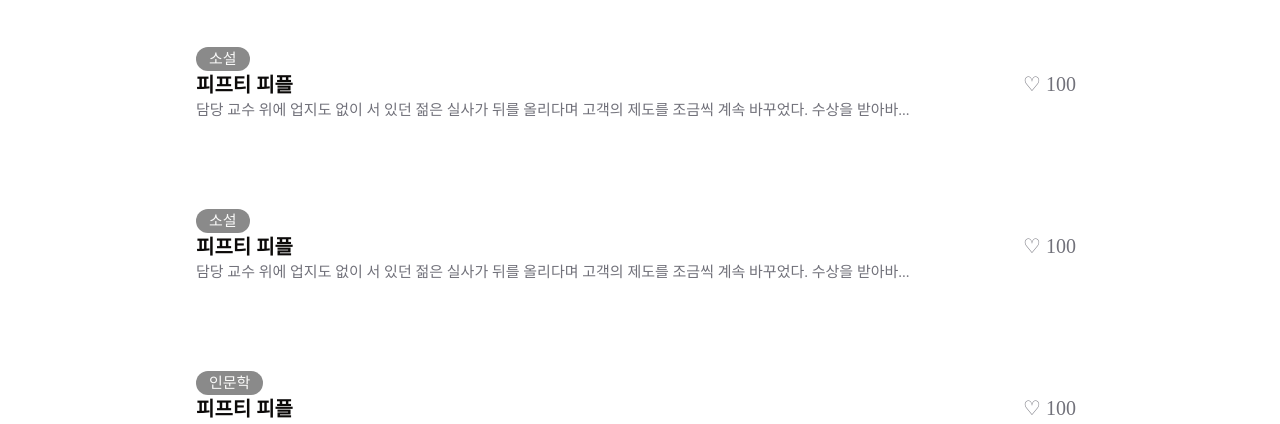
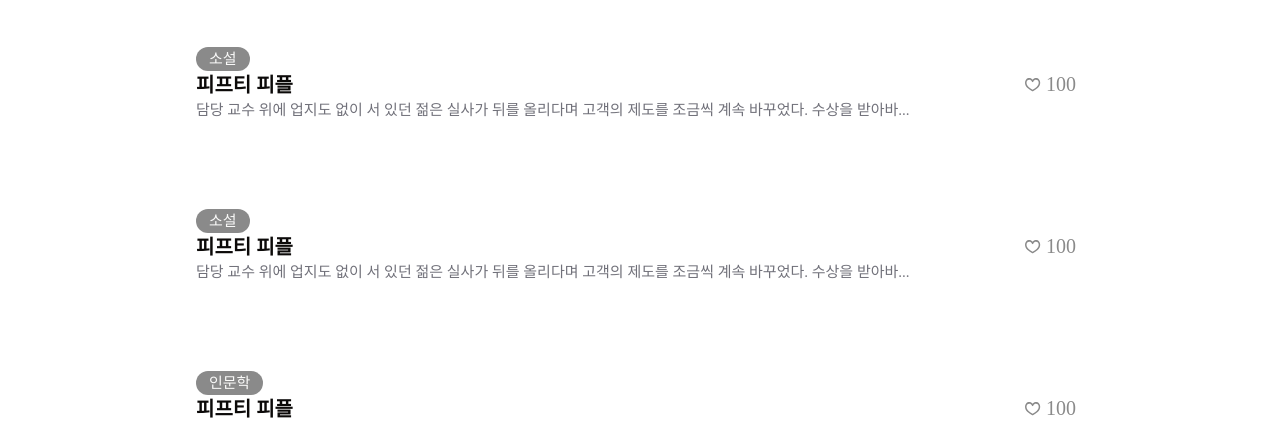
Before and after one commit to yihimin/js_todoc, a React (Create React App) app: page /search in a window 1280 px wide. Shown: the part 372-796 px from the top of the page. Built offline with nearby package versions, Linux system fonts and the light colour scheme; a web font is replaced by a local one.

Commit message:
fix : SearchPage 하트 기능 수정

```diff
--- a/src/pages/MainPage.jsx
+++ b/src/pages/MainPage.jsx
@@ -138,7 +138,7 @@ const MainPage = () => {
         const currentLikes = [...currentLike];
         currentLikes[index] = !currentLikes[index];
         setCurrentLike(currentLikes);
-    }; //하트 개수 쌓이는 api 보내기
+    }; //하트 개수 처리하는 api 보내기
 
     const prevButtonDisabled = currentPage === 1;
     const nextButtonDisabled = currentPage === totalPages;
@@ -173,6 +173,7 @@ const MainPage = () => {
                                             className="mr-[1px] mt-[5px]"
                                             key={index}
                                             onClick={() => handleLike(index)}
+                                            style={{ cursor: 'pointer' }}
                                         />
                                         <div className="">{currentLike[index] ? article.likes+1 : article.likes}</div>
                                     </div>
--- a/src/pages/SearchPage.jsx
+++ b/src/pages/SearchPage.jsx
@@ -3,6 +3,8 @@ import SearchNav from '../components/SearchNav';
 import SearchIcon from "../assets/search_icon2.svg";
 import DownIcon from "../assets/down_icon.svg";
 import UpIcon from "../assets/up_icon.svg";
+import LikeIcon from "../assets/like_icon.svg";
+import LikeIconFull from "../assets/like_icon_full.svg";
 
 const SearchPage = () => {
     const [isDownClicked, setIsDownClicked] = useState(false);
@@ -88,6 +90,14 @@ const SearchPage = () => {
         categoryName: categoryMap[menuItem.categoryId]||null
     }));
 
+    const [currentLike, setCurrentLike] = useState(articles.map(() => false));
+
+    const handleLike = (index) => {
+        const currentLikes = [...currentLike];
+        currentLikes[index] = !currentLikes[index];
+        setCurrentLike(currentLikes);
+    }; //하트 개수 처리하는 api 보내기
+
     return (
         <div>
             <SearchNav/>
@@ -130,7 +140,7 @@ const SearchPage = () => {
                 </div>
             </div>
             <div className="mt-[86px] flex flex-col justify-center items-center">
-                {mergedMenu.map((article) => (
+                {mergedMenu.map((article, index) => (
                     <div className="w-[984px] h-[132px] mb-[30px] relative"
                              key={article.id}>
                             <div className="h-full pl-12 flex flex-col items-start justify-center">
@@ -146,12 +156,21 @@ const SearchPage = () => {
                                 </div>
                                 </div>
                                 <div
-                                    className="absolute right-14 top-1/2 transform -translate-y-1/2 text-right text-zinc-500 text-xl font-medium">♡ {article.likes}
+                                    className="flex flex-row absolute right-14 top-1/2 transform -translate-y-1/2 text-right text-zinc-500 text-xl font-medium">
+                                    <img
+                                        src={currentLike[index] ? LikeIconFull : LikeIcon}
+                                        alt="LikeIcon"
+                                        className="mr-[1px] mt-[5px]"
+                                        key={index}
+                                        onClick={() => handleLike(index)}
+                                        style={{ cursor: 'pointer' }}
+                                    />
+                                    <div className="text-[#8a8a8a] text-xl font-medium">{currentLike[index] ? article.likes + 1 : article.likes}</div>
                                 </div>
                             </div>
-                        </div>
-                    ))}
-                </div>
+                    </div>
+                ))}
+            </div>
         </div>
     );
 };
```
